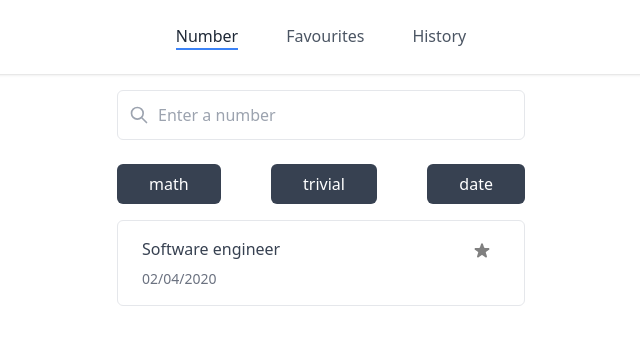
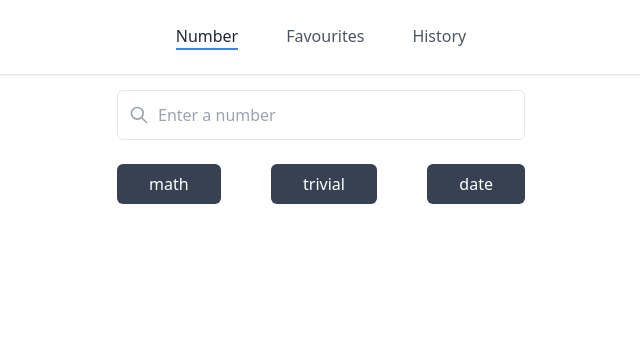
Before and after one commit to zeroqs/number-facts, a React (Create React App) app: page / in a window 1280 px wide. Shown: the top 344 px of the page, without its empty margins (319-959 px from the left). Built offline with nearby package versions, Linux system fonts and the light colour scheme.

Commit message:
math facts done

```diff
--- a/public/index.html
+++ b/public/index.html
@@ -17,6 +17,5 @@
   <body>
     <noscript>You need to enable JavaScript to run this app.</noscript>
     <div id="root"></div>
-
   </body>
 </html>
--- a/src/components/Input.tsx
+++ b/src/components/Input.tsx
@@ -17,7 +17,7 @@ const Input: FC = () => {
     const updateSearchValue  = useCallback (
         debounce((searchValue) => {
             setSearch(searchValue)
-        },350),[]
+        },100),[]
     )
 
     const onChangeSearch = (event : ChangeEvent<HTMLInputElement>) => {
--- a/src/components/Output.tsx
+++ b/src/components/Output.tsx
@@ -1,15 +1,25 @@
-import React, {FC, useState} from 'react';
+import React, {FC, useEffect, useState} from 'react';
+import {useAppSelector} from "../hook/redux";
 
-const Output:FC = () => {
+interface dataProps {
+    fact : string;
+    date : any;
+}
+
+const Output:FC<dataProps> = ({fact,date}) => {
 
     const [state, setState] = useState<boolean>(false);
 
+
+
     return (
         <div
-            className="absolute inset-x-0 px-6 py-3 mx-5 mt-4 overflow-y-auto bg-white border rounded-md max-h-72 dark:bg-gray-900 dark:border-gray-700 flex justify-between">
+            className="inset-x-0 px-6 py-3 mx-5 mt-4 overflow-y-auto
+            bg-white border rounded-md max-h-72 dark:bg-gray-900
+            dark:border-gray-700 flex justify-between">
             <a href="#" className="block py-1">
-                <h3 className="font-medium text-gray-700 dark:text-gray-100 hover:underline">Software engineer</h3>
-                <p className="mt-2 text-sm text-gray-500 dark:text-gray-400">02/04/2020</p>
+                <h3 className="font-medium text-gray-700 dark:text-gray-100 hover:underline">{fact}</h3>
+                <p className="mt-2 text-sm text-gray-500 dark:text-gray-400">{`${date.getDate()}/${date.getMonth() + 1}/${date.getFullYear()}`}</p>
             </a>
             <button onClick={() => setState(!state)} className="p-2 self-start">
                 <svg aria-hidden="true" className="w-5 h-5  text-yellow-400" fill={state ? "currentColor" : "gray"} viewBox="0 0 20 20"
--- a/src/components/Search.tsx
+++ b/src/components/Search.tsx
@@ -1,16 +1,22 @@
-import React, {FC} from 'react';
-import Output from "./Output";
+import React, {FC, useEffect} from 'react';
 import Button from "./Button";
 import Input from "./Input";
+import Output from "./Output";
+import {useAppSelector} from "../hook/redux";
 
 const items: string[] = ["math", "trivial", "date"]
 
+
 const Search: FC = () => {
+    const data =  useAppSelector((state) => state.fetch.data)
+
+
+
     return (
-        <section className="relative w-full max-w-md px-5 py-4 mx-auto rounded-md">
+        <section className="w-full max-w-md px-5 py-4 mx-auto rounded-md">
             <div className="relative">
-        <span className="absolute inset-y-0 left-0 flex items-center pl-3">
-            <svg className="w-5 h-5 text-gray-400" viewBox="0 0 24 24" fill="none">
+                <span className="absolute inset-y-0 left-0 flex items-center pl-3">
+                <svg className="w-5 h-5 text-gray-400" viewBox="0 0 24 24" fill="none">
                 <path
                     d="M21 21L15 15M17 10C17 13.866 13.866 17 10 17C6.13401 17 3 13.866 3 10C3 6.13401 6.13401 3 10 3C13.866 3 17 6.13401 17 10Z"
                     stroke="currentColor" strokeWidth="2" strokeLinecap="round" strokeLinejoin="round"></path>
@@ -19,9 +25,9 @@ const Search: FC = () => {
                 <Input/>
             </div>
             <div className="flex justify-between">
-                {items.map((item,i) => <Button key={i} name={item}/>)}
+                {items.map((item,i)  => <Button key={i} name={item}/>)}
             </div>
-            <Output/>
+            {data.map((item,i) => <Output key={i} fact={item} date={new Date()}/>)}
         </section>
     );
 };
--- a/src/fetch/axios.ts
+++ b/src/fetch/axios.ts
@@ -1,7 +1,8 @@
 import axios from "axios";
 import {AppDispatch} from "../redux/store";
 import {FetchSlice} from "../redux/Slices/FetchSlice";
-import {useAppSelector} from "../hook/redux";
+import {ServerResponse} from "../models/models";
+
 
 interface fetchProps {
     number: string;
@@ -13,7 +14,7 @@ export const fetch = ({number,type} : fetchProps) => {
     return async (dispatch : AppDispatch) => {
         try {
             dispatch(FetchSlice.actions.fetching())
-            const response = await axios.get<[]>(`http://numbersapi.com/${number}/${type}`)
+            const response = await axios.get<ServerResponse<any>>(`http://numbersapi.com/${number}/${type}`)
             dispatch(FetchSlice.actions.fetchingSuccess(response.data))
         } catch (e) {
             dispatch(FetchSlice.actions.fetchingError(e as Error))
--- a/src/models/models.ts
+++ b/src/models/models.ts
@@ -4,5 +4,5 @@ export interface INumber  {
 }
 
 export interface ServerResponse<T>  {
-    data: T[]
+    data: string
 }
--- a/src/redux/Slices/FetchSlice.ts
+++ b/src/redux/Slices/FetchSlice.ts
@@ -1,12 +1,12 @@
 import { createSlice} from '@reduxjs/toolkit'
 import type {PayloadAction} from '@reduxjs/toolkit'
 
-import {INumber} from "../../models/models";
+import {ServerResponse} from "../../models/models";
 
 export interface NumState {
     loading: boolean;
     error: string;
-    data: INumber[];
+    data: string[];
 }
 
 const initialState: NumState = {
@@ -24,9 +24,9 @@ export const FetchSlice = createSlice({
         fetching(state) {
             state.loading = true
         },
-        fetchingSuccess(state, action : PayloadAction<INumber[]>) {
+        fetchingSuccess(state, action) {
             state.loading = false
-            state.data = action.payload
+            state.data.push(action.payload)
 
         },
         fetchingError(state, action : PayloadAction<Error>) {
```
Also changed, not shown: src/App.tsx (+7 -9 lines).
